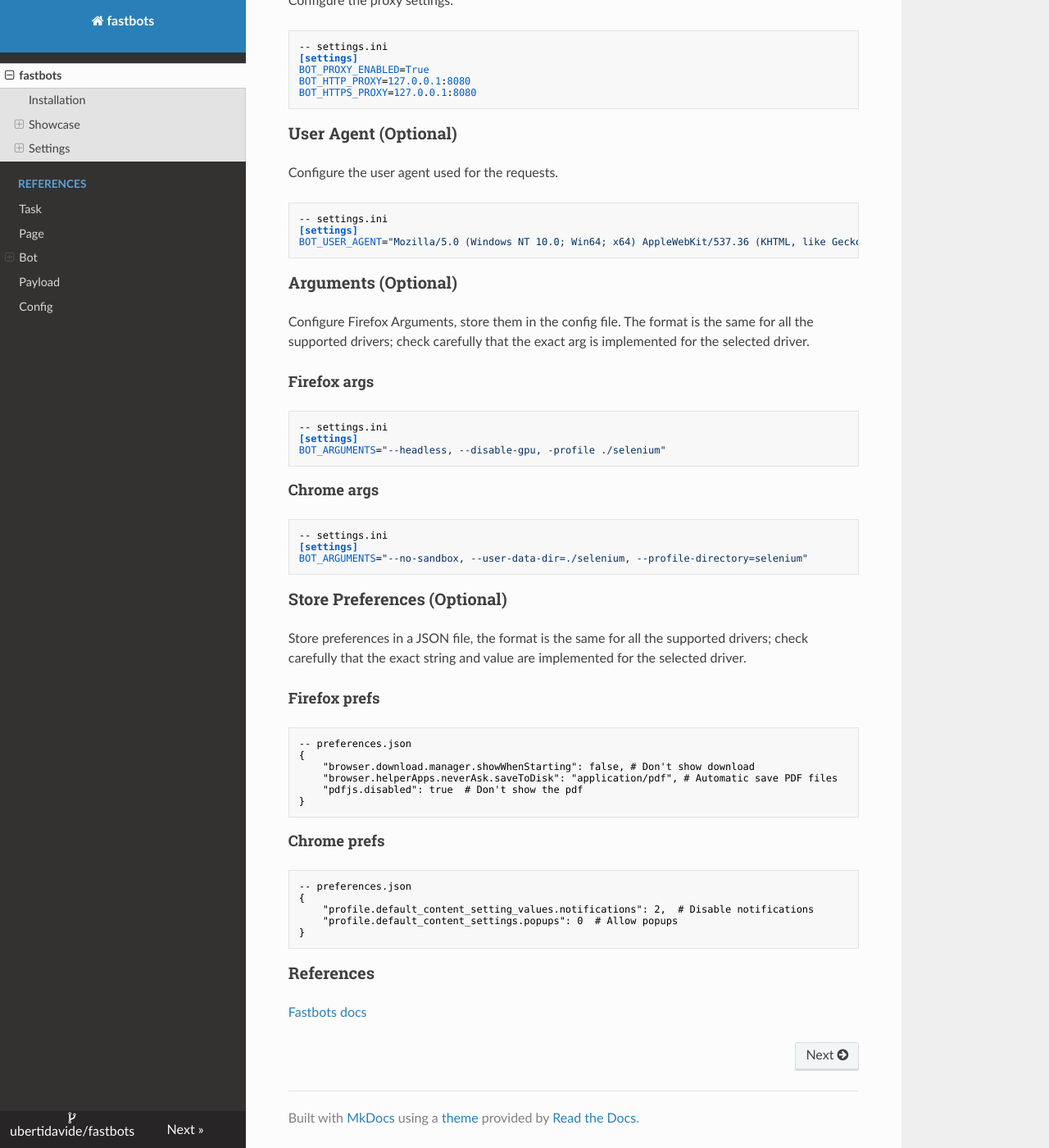
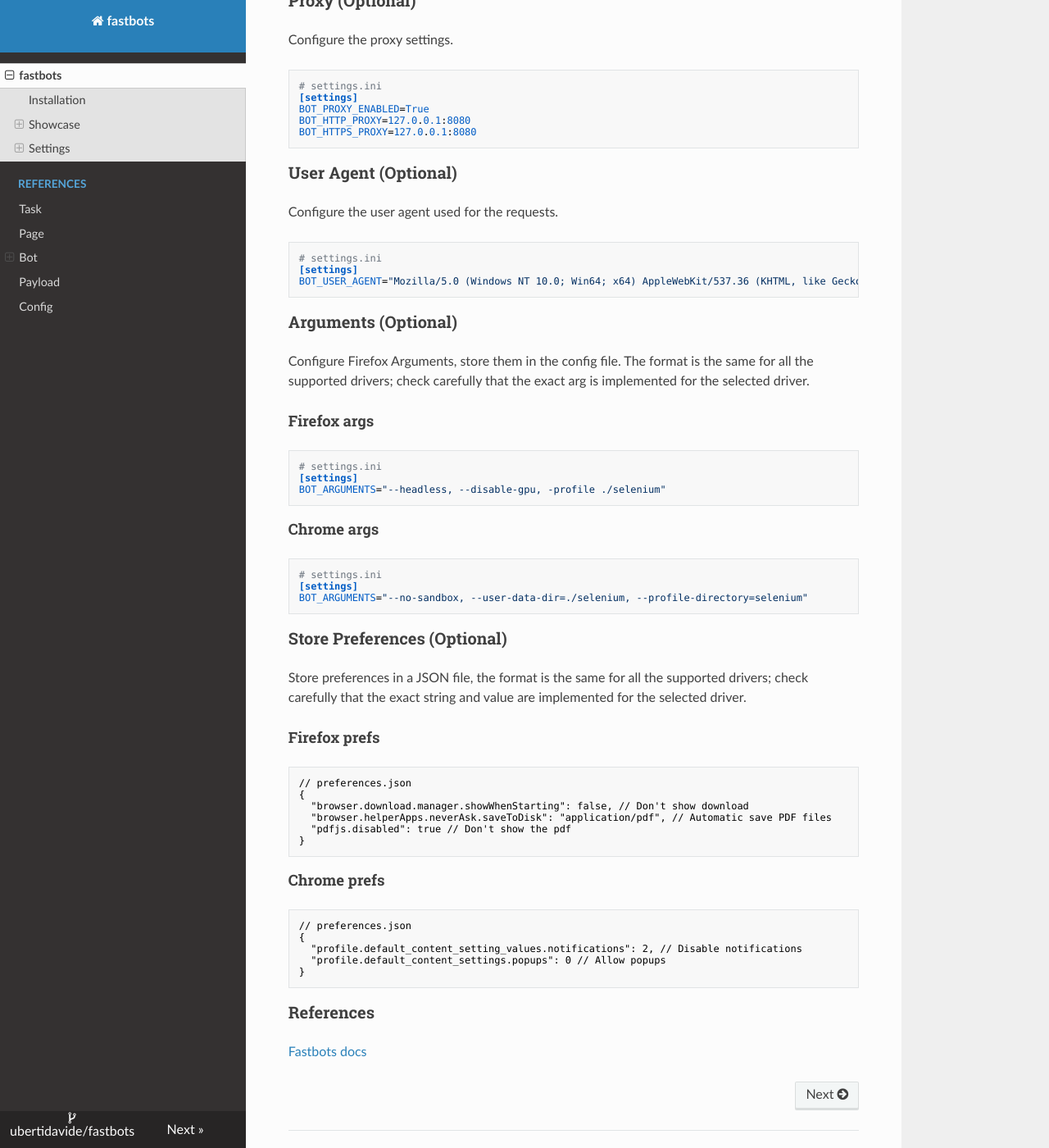
Before and after one commit to ubertidavide/fastbots, an MkDocs documentation site: the page built from docs/index.md, in a window 1280 px wide and 1400 px high, scrolled down 4165 px. Shown: the whole window at 82% size. Built offline with MkDocs 1.6.1, drawn with Linux system fonts in a browser that asks for light colours; nearby versions of some CDN libraries; some of the changed text lies outside the part shown.

````diff
--- a/docs/index.md
+++ b/docs/index.md
@@ -1,4 +1,5 @@
 # fastbots
+
 [Fastbots](https://ubertidavide.github.io/fastbots/) is a simple library designed for rapid bot and scraper development using Selenium and the POM (Page Object Model) design.
 It enhances productivity by allowing developers to focus solely on scraping, reducing boilerplate code, and eliminating the need for direct driver management-related code, thanks to browser-independent settings.
 Even if site locators change, this library doesn't require modifications to the code; adjustments can be made solely in the configuration.
@@ -6,6 +7,7 @@ Even if site locators change, this library doesn't require modifications to the
 fastbots is also fully compatible with all selenium functions, refer to [selenium official documentation](https://www.selenium.dev/documentation/webdriver/elements/interactions/) for more details.
 
 ## Installation
+
 The installation process is straightforward using pip from the PyPI repository.
 
 ```bash
@@ -135,40 +142,48 @@ name_locator=(By.ID, "title")
 
 ## Settings
 
+### Browser and Drivers (Optional)
 
-### Browser and Drivers (Optional)
 For default configuration, the selected browser is Firefox, but it could be changed from the config file:
+
 ```ini
--- settings.ini
+# settings.ini
 [settings]
 #BOT_DRIVER_TYPE=FIREFOX
 BOT_DRIVER_TYPE=CHROME
 ```
+
 **The correct browser installed for the driver selected is required**.
 The browser installation path is autodetected by system environment variables, and the driver download process and its related installation path settings are managed automatically.
 
 ### Retry and Debug (Optional)
+
 By default, every task will be retried 2 times, waiting for 10 seconds. If all two attempts fail, the task executes the on_error method; otherwise, it will execute the on_success method. This behavior could be modified in the settings file:
 This behaviour could be modified in the settings file:
+
 ```ini
--- settings.ini
+# settings.ini
 [settings]
 BOT_MAX_RETRIES=2 #sec default
 BOT_RETRY_DELAY=10 #sec default
 ```
+
 When the task fails, the library stores the screenshot and the HTML of the page in the debug folder, useful for debugging. It will also store all the logs in the log.log file.
 
 ### Page Url Check (Automatic)
+
 Every defined page must have a page URL, and when it's instantiated and reached by the bot, the library checks that the specified URL in the config matches the reached page during navigation to reduce navigation errors. If you want to disable this function, see the Global Wait Section below.
 There is also the possibility to change the page_url check from strict_page_url (exact match), with the current url that need to contains the page url, setting strict_page_url=False, in the page init method after the page name.
 
 ### File Download Wait (Functions)
+
 This library has the bot.wait_downloaded_file_path(file_extension, new_name_file=None) method that could be used after a button download click to wait and get the path of the downloaded file. It will also give the ability to rename the file. The extension is used to check that the downloaded file is correct and not corrupted.
 It's the default behaviour, all downloaded file need to be waited to be moved to download folder, to change this, disable strict download wait in the config, see the next section.
 
 ### Download Folder and other Folders (Optional)
+
 ```ini
--- settings.ini
+# settings.ini
 [settings]
 BOT_DOWNLOAD_FOLDER_PATH='/usr/...' #override the default download path used for the browser
 BOT_SCREENSHOT_DOWNLOAD_FOLDER_PATH='/debug' # default
@@ -178,12 +193,15 @@ BOT_STRICT_DOWNLOAD_WAIT=True #default, False -> all the downloaded file are mov
 ```
 
 ### Global Wait (Optional)
+
 The default configured waits are shown below:
+
 - The implicit wait used for initial page loading.
 - The wait for the URL check that matches the specified in the locators file.
 - The default wait used by the self.bot.wait function.
+
 ```ini
--- settings.ini
+# settings.ini
 [settings]
 SELENIUM_GLOBAL_IMPLICIT_WAIT=5 #sec default
 SELENIUM_EXPECTED_URL_TIMEOUT=5 #sec default
@@ -194,9 +212,11 @@ SELENIUM_EXPECTED_URL_CHECK=False #disable the automatic page url check, the def
 ```
 
 ### Proxy (Optional)
+
 Configure the proxy settings.
+
 ```ini
--- settings.ini
+# settings.ini
 [settings]
 BOT_PROXY_ENABLED=True
 BOT_HTTP_PROXY=127.0.0.1:8080
@@ -204,51 +224,60 @@ BOT_HTTPS_PROXY=127.0.0.1:8080
 ```
 
 ### User Agent (Optional)
+
 Configure the user agent used for the requests.
+
 ```ini
--- settings.ini
+# settings.ini
 [settings]
 BOT_USER_AGENT="Mozilla/5.0 (Windows NT 10.0; Win64; x64) AppleWebKit/537.36 (KHTML, like Gecko) Chrome/118.0.0.0 Safari/537.36"
 ```
 
 ### Arguments (Optional)
+
 Configure Firefox Arguments, store them in the config file. The format is the same for all the supported drivers; check carefully that the exact arg is implemented for the selected driver.
 
 #### Firefox args
+
 ```ini
--- settings.ini
+# settings.ini
 [settings]
 BOT_ARGUMENTS="--headless, --disable-gpu, -profile ./selenium"
 ```
 
 #### Chrome args
+
 ```ini
--- settings.ini
+# settings.ini
 [settings]
 BOT_ARGUMENTS="--no-sandbox, --user-data-dir=./selenium, --profile-directory=selenium"
 ```
 
 ### Store Preferences (Optional)
+
 Store preferences in a JSON file, the format is the same for all the supported drivers; check carefully that the exact string and value are implemented for the selected driver.
 
 #### Firefox prefs
+
 ```jsonc
--- preferences.json
+// preferences.json
 {
-    "browser.download.manager.showWhenStarting": false, # Don't show download
-    "browser.helperApps.neverAsk.saveToDisk": "application/pdf", # Automatic save PDF files
-    "pdfjs.disabled": true  # Don't show the pdf
+  "browser.download.manager.showWhenStarting": false, // Don't show download
+  "browser.helperApps.neverAsk.saveToDisk": "application/pdf", // Automatic save PDF files
+  "pdfjs.disabled": true // Don't show the pdf
 }
 ```
 
 #### Chrome prefs
+
 ```jsonc
--- preferences.json
+// preferences.json
 {
-    "profile.default_content_setting_values.notifications": 2,  # Disable notifications
-    "profile.default_content_settings.popups": 0  # Allow popups
+  "profile.default_content_setting_values.notifications": 2, // Disable notifications
+  "profile.default_content_settings.popups": 0 // Allow popups
 }
 ```
 
 ### References
+
 [Fastbots docs](https://ubertidavide.github.io/fastbots/)
````
Also changed, not shown: other parts of docs/index.md (+9 -4 lines), 4 other files.
